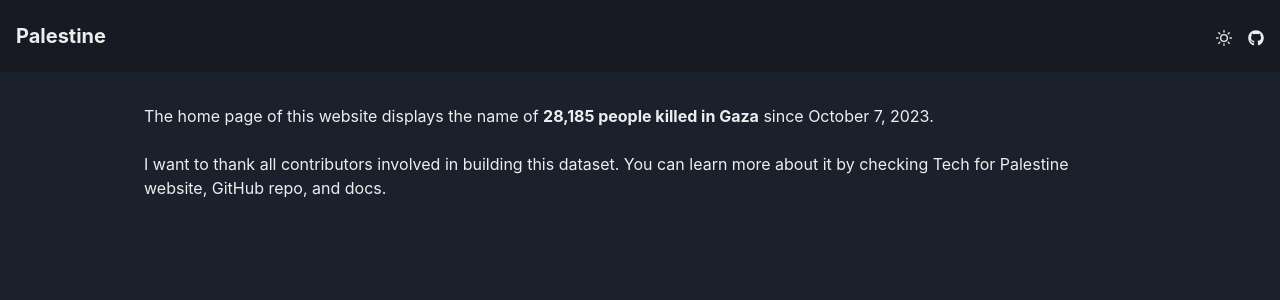
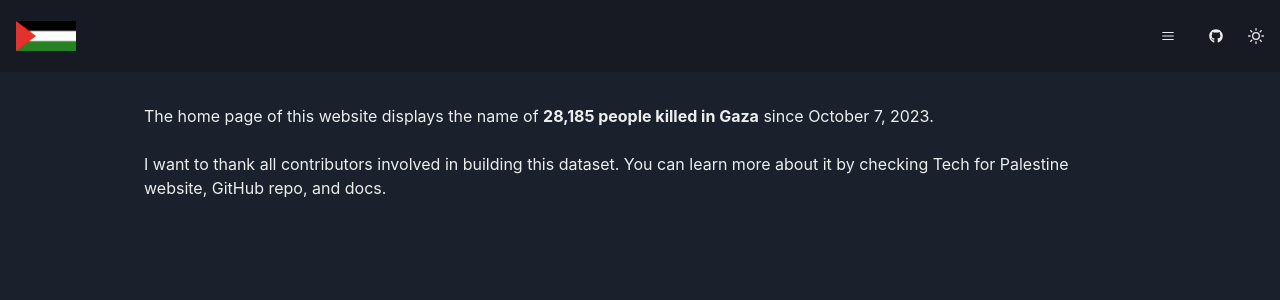
Before and after one commit to w3hc/palestine, a Next.js app: page /about in a window 1280 px wide. Shown: the top 300 px of the page. Built offline with nearby package versions, Linux system fonts and the light colour scheme; no server answers; what @web3modal/ethers would draw is missing.

Commit message:
fix header

```diff
--- a/src/components/layout/Header.tsx
+++ b/src/components/layout/Header.tsx
@@ -1,37 +1,45 @@
 import React from 'react'
-import { Flex, useColorModeValue, Spacer, Heading, Box, Link, Icon } from '@chakra-ui/react'
+import { Flex, useColorModeValue, Spacer, Menu, MenuButton, MenuList, MenuItem, IconButton, Link, Box } from '@chakra-ui/react'
 import { LinkComponent } from './LinkComponent'
 import { ThemeSwitcher } from './ThemeSwitcher'
-import { SITE_NAME } from '../../utils/config'
 import { FaGithub } from 'react-icons/fa'
+import { HamburgerIcon } from '@chakra-ui/icons'
+import Image from 'next/image'
 
 interface Props {
   className?: string
 }
 
-export function Header(props: Props) {
-  const className = props.className ?? ''
+export function Header({ className = '' }: Props) {
+  const bgColor = useColorModeValue('gray.100', 'gray.900')
 
   return (
-    <Flex as="header" className={className} bg={useColorModeValue('gray.100', 'gray.900')} px={4} py={5} mb={8} alignItems="center">
+    <Flex as="header" className={className} bg={bgColor} px={4} py={5} mb={8} alignItems="center">
       <LinkComponent href="/">
-        <Heading as="h1" size="md">
-          {SITE_NAME}
-        </Heading>
+        <Box display="flex" borderRadius="lg">
+          <Image priority width="60" height="25" alt="palestine-flag" src="/palestine-flag.png" />
+        </Box>
       </LinkComponent>
 
       <Spacer />
 
       <Flex alignItems="center" gap={4}>
+        <Menu>
+          <MenuButton as={IconButton} aria-label="Options" icon={<HamburgerIcon />} variant="ghost" size="sm" />
+          <MenuList>
+            <LinkComponent href="/about">
+              <MenuItem fontSize="md">About</MenuItem>
+            </LinkComponent>
+            <LinkComponent href="/timeline">
+              <MenuItem fontSize="md">Timeline</MenuItem>
+            </LinkComponent>
+          </MenuList>
+        </Menu>
+        <IconButton as={Link} href="https://github.com/w3hc/palestine" aria-label="GitHub" icon={<FaGithub />} variant="ghost" size="sm" isExternal />
+        <Box mb={1}>
+          <ThemeSwitcher />
+        </Box>
         {/* <w3m-button /> */}
-        <Flex alignItems="center">
-          <ThemeSwitcher />
-          <Box mt={2} ml={4}>
-            <Link href="https://github.com/w3hc/palestine" isExternal>
-              <Icon as={FaGithub} boxSize={4} _hover={{ color: 'blue.500' }} />
-            </Link>
-          </Box>
-        </Flex>
       </Flex>
     </Flex>
   )
```
